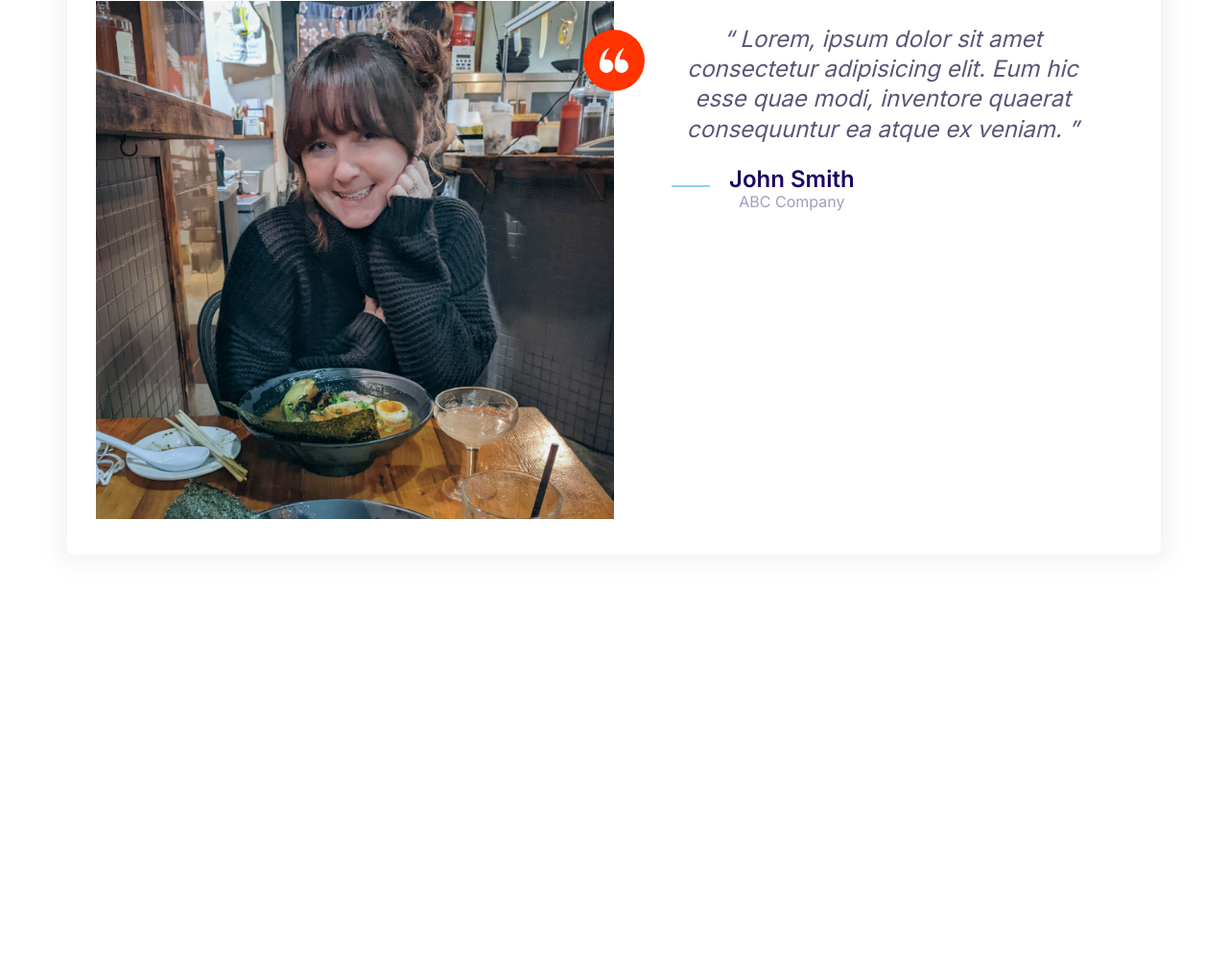
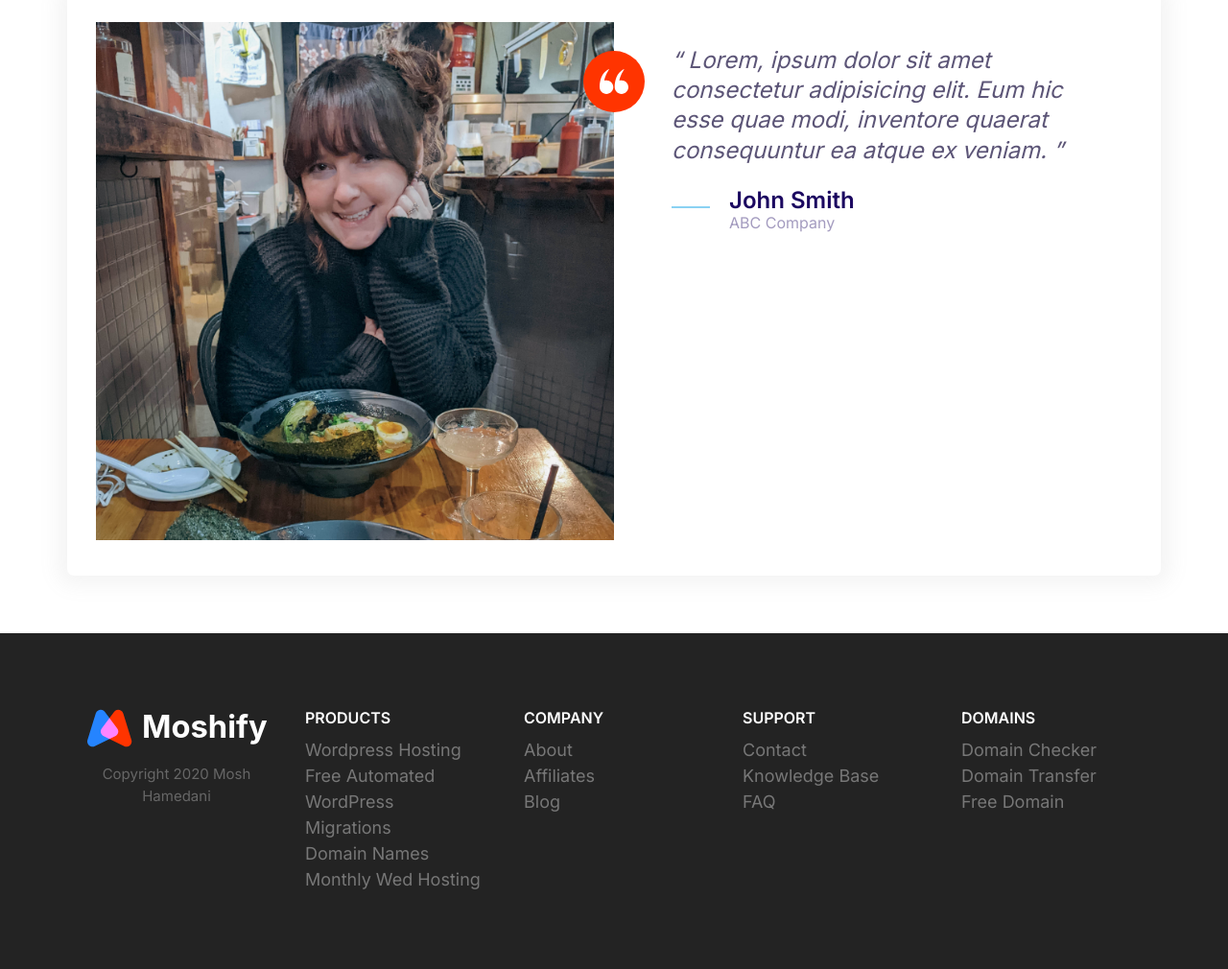
Before and after one commit to goldstem04/megify, a plain HTML site: page index.html in a window 1280 px wide. Shown: the part 4558-5568 px from the top of the page at 96% size. Before the commit the page ends 5236 px from the top, so only its background shows below. Drawn offline with Linux system fonts and the light colour scheme.

Commit message:
Creating the footer.

```diff
--- a/css/style.css
+++ b/css/style.css
@@ -843,3 +843,80 @@
         max-width: 700px;
     }
 }
+
+/* FOOTER */
+
+.footer {
+    background: #232323;
+}
+
+.footer a {
+    color: #777;
+    transition: color 0.3s;
+}
+
+.footer a:hover {
+    color: white;
+}
+
+.footer__section {
+    padding: 2rem;
+    border-bottom: 1px solid #393939;
+}
+.footer__section .list {
+    margin: 0;
+}
+
+.footer__heading {
+    text-transform: uppercase;
+    font-weight: 600;
+}
+
+.footer__brand {
+    margin-top: 5rem;
+    text-align: center;
+}
+
+.footer__brand img {
+    width: 100%;
+
+    max-width: 230px;
+}
+
+.footer__copyright {
+    font-size: 2.1rem;
+    color: white;
+    opacity: 0.3;
+}
+
+@media screen and (min-width: 768px) {
+    .footer__sections {
+        grid-template-columns: repeat(auto-fit, minmax(10rem, 1fr));
+    }
+
+    .footer .collapsible__chevron {
+        display: none;
+    }
+
+    .footer .collapsible__content {
+        opacity: 1;
+        max-height: 100%;
+    }
+
+    .footer__brand {
+        order: -1;
+        margin-top: 1rem;
+    }
+
+    .footer__copyright {
+        font-size: 1.5rem;
+    }
+
+    .footer__section {
+        border: 0;
+    }
+
+    .footer__heading {
+        font-size: 1.6rem;
+    }
+}
--- a/index.html
+++ b/index.html
@@ -296,6 +296,7 @@
         <p>
           Lorem ipsum dolor sit amet, consectetur adipisicing elit. Nulla, iure.
         </p>
+      </header>
       <div class="container">
         <div class="card testimonial">
           <div class="grid grid--1x2">
@@ -330,8 +331,75 @@
           </div>
         </div>
       </div>
+    </section>
+    <footer class="block block--dark footer">
+      <div class="container grid footer__sections">
+        <section class="collapsible collapsible--expanded footer__section">
+          <header class="collapsible__header">
+            <h2 class="collapsible__heading footer__heading">Products</h2>
+            <svg class="icon icon--white collapsible__chevron">
+              <use xlink:href="images/sprite.svg#line"></use>
+            </svg>
           </header>
+          <div class="collapsible__content">
+            <ul class="list">
+              <li><a href="#">Wordpress Hosting</a></li>
+              <li><a href="#">Free Automated WordPress</a></li>
+              <li><a href="#">Migrations</a></li>
+              <li><a href="#">Domain Names</a></li>
+              <li><a href="#">Monthly Wed Hosting</a></li>
+            </ul>
+          </div>
         </section>
+        <section class="collapsible footer__section">
+          <header class="collapsible__header">
+            <h2 class="collapsible__heading footer__heading">Company</h2>
+            <svg class="icon icon--white collapsible__chevron">
+              <use xlink:href="images/sprite.svg#line"></use>
+            </svg>
+          </header>
+          <div class="collapsible__content">
+            <ul class="list">
+              <li><a href="#">About</a></li>
+              <li><a href="#">Affiliates</a></li>
+              <li><a href="#">Blog</a></li>
+            </ul>
+          </div>
+        </section>
+        <section class="collapsible footer__section">
+          <header class="collapsible__header">
+            <h2 class="collapsible__heading footer__heading">Support</h2>
+            <svg class="icon icon--white collapsible__chevron">
+              <use xlink:href="images/sprite.svg#line"></use>
+            </svg>
+          </header>
+          <div class="collapsible__content">
+            <ul class="list">
+              <li><a href="#">Contact</a></li>
+              <li><a href="#">Knowledge Base</a></li>
+              <li><a href="#">FAQ</a></li>
+            </ul>
+          </div>
+        </section>
+        <section class="collapsible footer__section">
+          <header class="collapsible__header">
+            <h2 class="collapsible__heading footer__heading">Domains</h2>
+            <svg class="icon icon--white collapsible__chevron">
+              <use xlink:href="images/sprite.svg#line"></use>
+            </svg>
+          </header>
+          <ul class="list collapsible__content">
+            <li><a href="#">Domain Checker</a></li>
+            <li><a href="#">Domain Transfer</a></li>
+            <li><a href="#">Free Domain</a></li>
+          </ul>
+        </section>
+        <section class="footer__brand">
+          <img src="images/logo.svg" alt="" />
+          <p class="footer__copyright">Copyright 2020 Mosh Hamedani</p>
+        </section>
+      </div>
+    </footer>
     <script src="js/main.js"></script>
   </body>
 </html>
```
Lines whose indentation alone changed are shown as unchanged.
